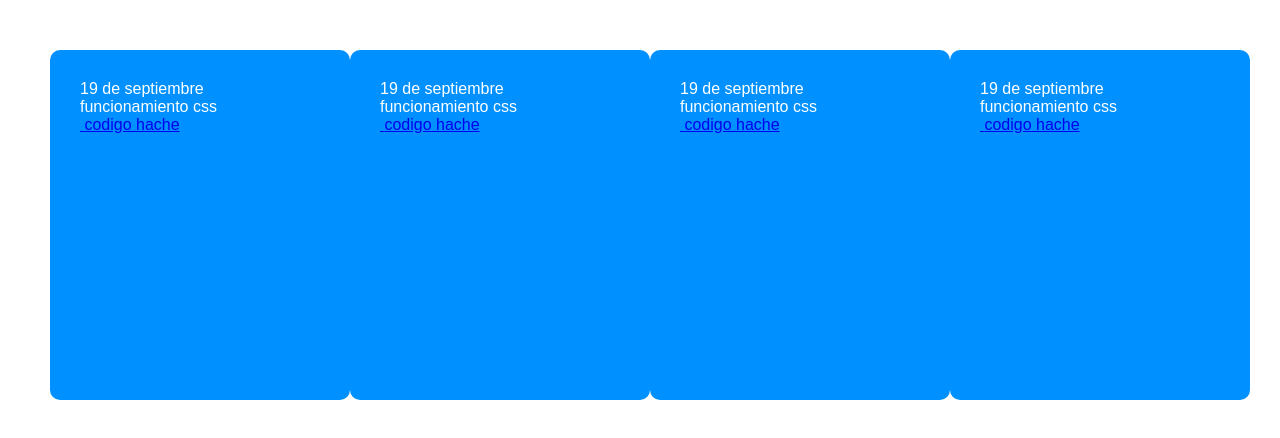
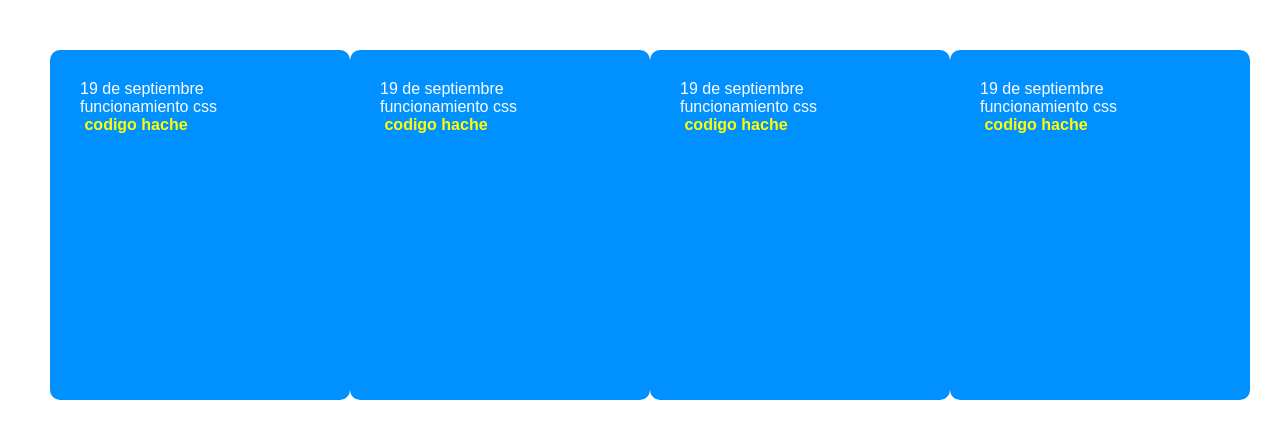
Before and after one commit to codigohache/barra-menu, a plain HTML site: page css-cards/index.html in a window 1280 px wide. Shown: the top 438 px of the page. Drawn offline with Linux system fonts and the light colour scheme.

Commit message:
first commit

```diff
--- a/css-cards/style.css
+++ b/css-cards/style.css
@@ -27,3 +27,9 @@ body {
 
     transition: all 0.3s ease;
 }
+
+.cards .card a{
+    color:yellow;
+    text-decoration: none;
+    font-weight: bold;
+}
```
Also changed, not shown: 1 other file.
